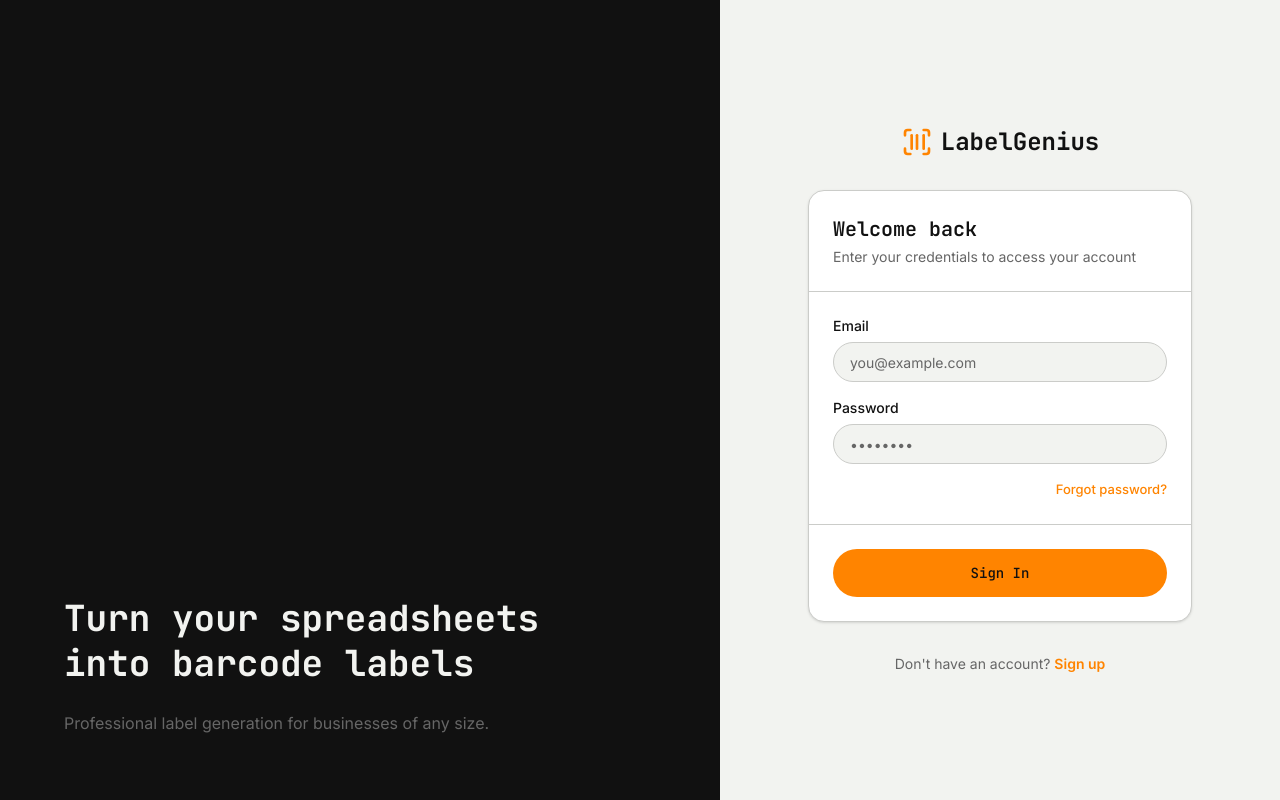
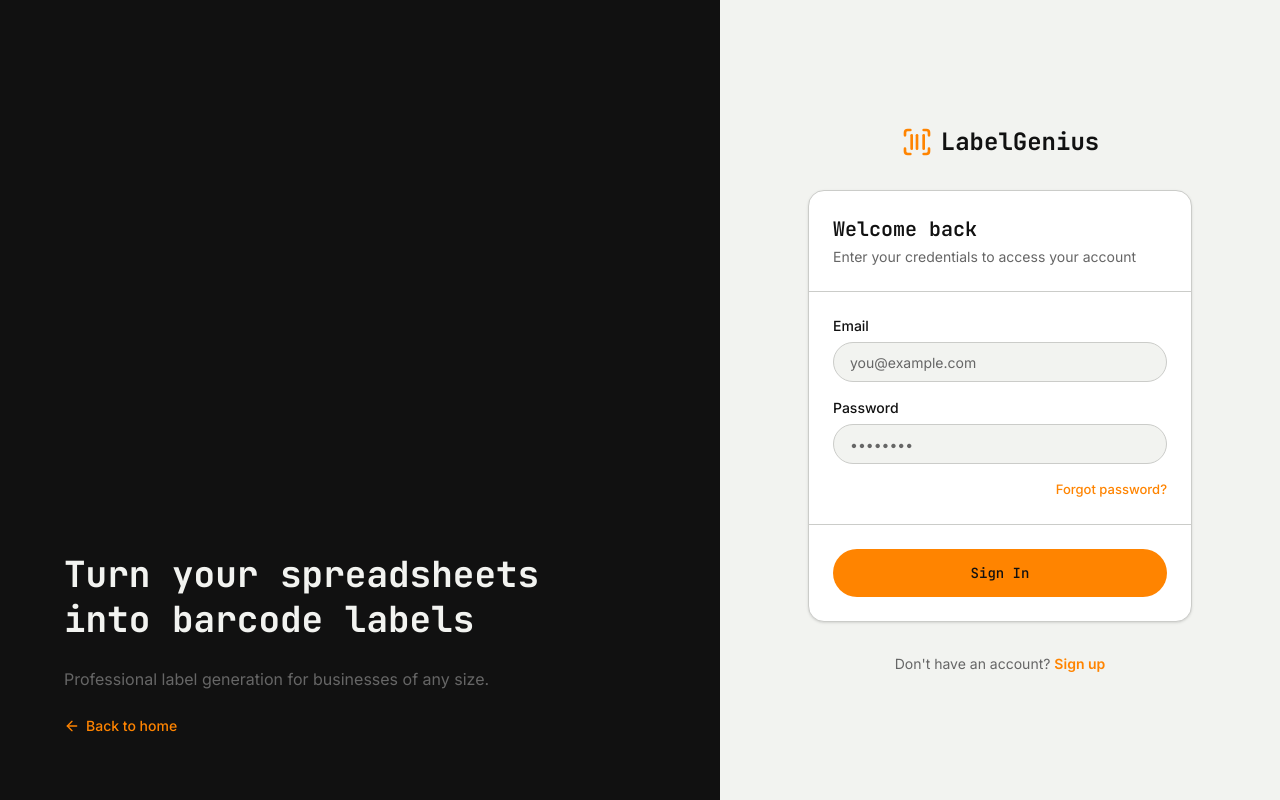
Before and after one commit to emares17/BarcodeGenerator, a React (Vite) app in the folder frontend-vite/react-ts/: page /login in a window 1280 px wide. Built offline with nearby package versions, Linux system fonts and the light colour scheme; no server answers.

Commit message:
Added back button to login and signup pages.

```diff
--- a/frontend-vite/react-ts/src/components/login.tsx
+++ b/frontend-vite/react-ts/src/components/login.tsx
@@ -1,7 +1,7 @@
 import { useState, useEffect } from 'react';
 import { useNavigate } from 'react-router-dom';
 import axios from 'axios';
-import { ScanBarcode } from 'lucide-react';
+import { ScanBarcode, ArrowLeft } from 'lucide-react';
 
 function Login() {
   const [email, setEmail] = useState('');
@@ -66,6 +66,10 @@ function Login() {
         <p className="text-base text-muted-foreground leading-relaxed">
           Professional label generation for businesses of any size.
         </p>
+        <a href="/" className="flex items-center gap-1.5 text-sm font-medium text-primary hover:text-primary/80 transition-colors self-start">
+            <ArrowLeft className="w-4 h-4" />
+            Back to home
+          </a>
       </div>
 
       {/* Right Form Panel */}
--- a/frontend-vite/react-ts/src/components/signup.tsx
+++ b/frontend-vite/react-ts/src/components/signup.tsx
@@ -1,7 +1,7 @@
 import { useState, useEffect } from 'react';
 import { useNavigate } from 'react-router-dom';
 import { supabase } from '../config/config';
-import { ScanBarcode } from 'lucide-react';
+import { ScanBarcode, ArrowLeft } from 'lucide-react';
 
 function SignUp() {
   const [email, setEmail] = useState('');
@@ -86,6 +86,10 @@ function SignUp() {
         <p className="text-base text-muted-foreground leading-relaxed">
           No credit card required. Free to get started.
         </p>
+        <a href="/" className="flex items-center gap-1.5 text-sm font-medium text-primary hover:text-primary/80 transition-colors self-start">
+            <ArrowLeft className="w-4 h-4" />
+            Back to home
+          </a>
       </div>
 
       {/* Right Form Panel */}
```
